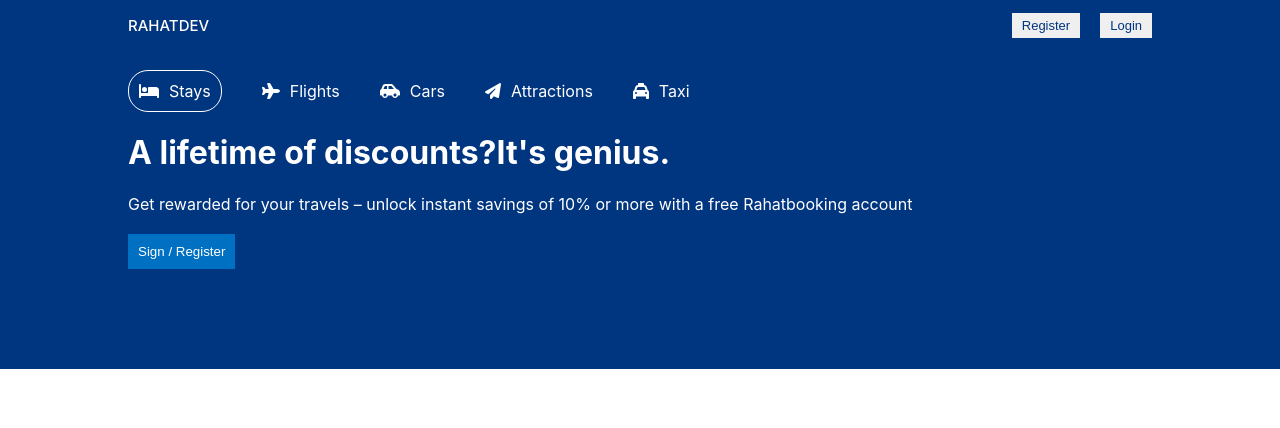
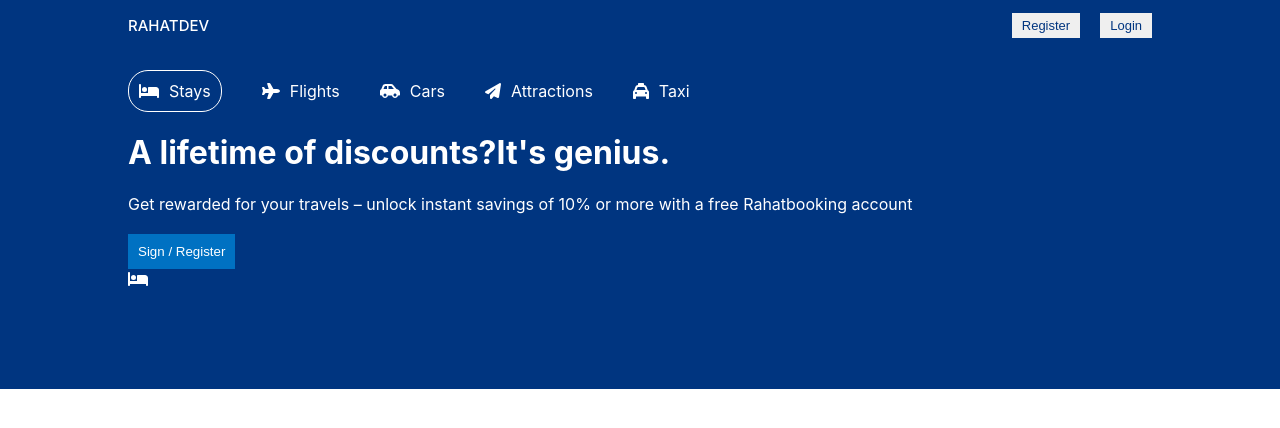
Before and after one commit to bellicose77/booking-app-clientside, a React (Create React App) app: page / in a window 1280 px wide. Shown: the top 428 px of the page. Built offline with nearby package versions, Linux system fonts and the light colour scheme.

Commit message:
header search section

```diff
--- a/src/components/Header/Header.js
+++ b/src/components/Header/Header.js
@@ -40,7 +40,7 @@ const Header = () => {
         <button className='headerBtn'>Sign / Register</button>
         <div className='headerSearch'>
             <div className='headerSearchItem'>
-
+            <FontAwesomeIcon icon={faBed} className=''/>
             </div>
         </div>
         </div>
```
